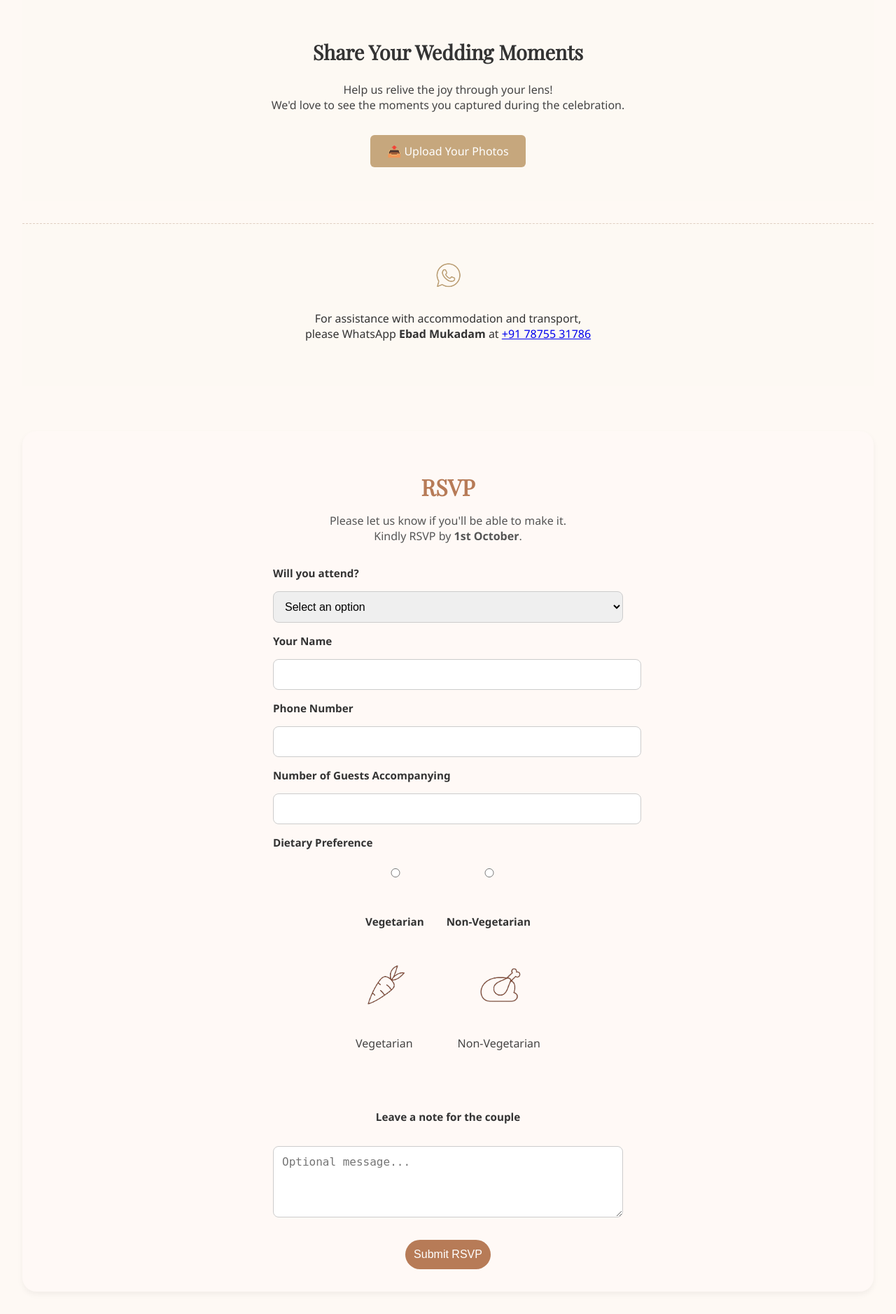
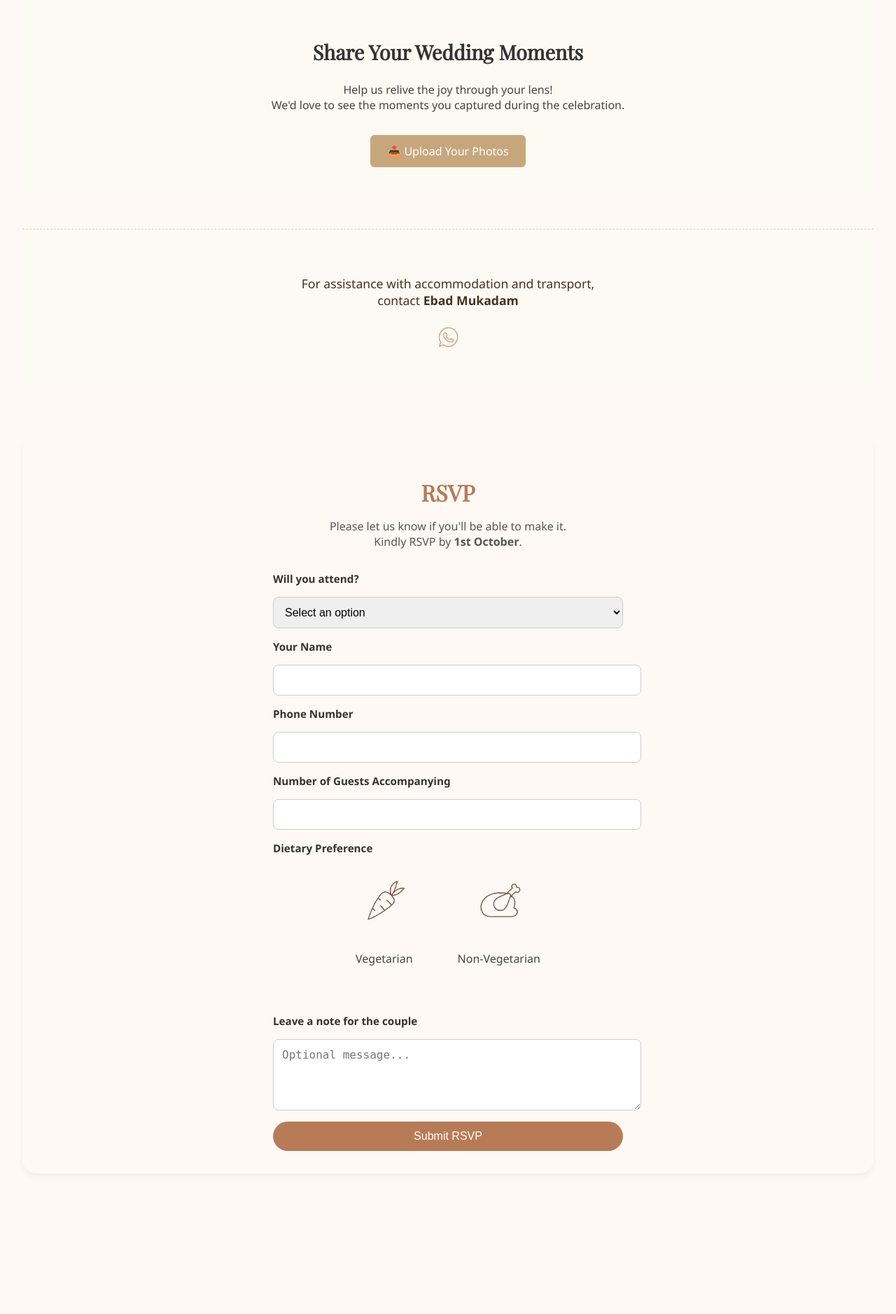
Before and after one commit to EbadMukadam/fifashaadi, a Flask app: page / in a window 1280 px wide. Shown: the part 2521-4399 px from the top of the page at 70% size. After the commit the page ends 4166 px from the top, so only its background shows below. Run offline with Flask 3, Linux system fonts and the light colour scheme; some libraries are stand-ins or nearby versions; some web fonts are replaced.

Commit message:
Updated contact assistance section: moved WhatsApp link to icon

```diff
--- a/static/style.css
+++ b/static/style.css
@@ -483,12 +483,23 @@ body {
   opacity: 0.9;
 }
 
-/* Contact section */
-.contact-assist .contact-text {
-  font-size: 1rem;
-  color: #333;
-  margin-top: 1rem;
+.contact-assist {
+  text-align: center;
+  margin: 40px 0;
 }
+
+.contact-text {
+  font-size: 1.1rem;
+  color: #443322;
+  margin-bottom: 10px;
+}
+
+.contact-assist .info-icon {
+  width: 40px;
+  height: auto;
+  margin-top: 10px;
+}
+
 
 .diet-choice-wrapper {
   display: flex;
--- a/templates/index.html
+++ b/templates/index.html
@@ -110,11 +110,13 @@
 
     <!-- Contact Assistance Section -->
     <section class="contact-assist">
-      <img src="{{ url_for('static', filename='whatsapp.png') }}" alt="WhatsApp Icon" class="info-icon">
       <p class="contact-text">
         For assistance with accommodation and transport,<br>
-        please WhatsApp <strong>Ebad Mukadam</strong> at <a class="whatsapp-link" href="https://wa.me/917875531786" target="_blank">+91 78755 31786</a>
+        contact <strong>Ebad Mukadam</strong>
       </p>
+      <a href="https://wa.me/917875531786" target="_blank">
+        <img src="{{ url_for('static', filename='whatsapp.png') }}" alt="WhatsApp Icon" class="info-icon">
+      </a>
     </section>
 
     <!-- RSVP Section -->
@@ -143,17 +145,7 @@
         <input type="number" name="guests" id="guests" min="0" max="5" required>
 
         <label>Dietary Preference</label>
-        <div class="diet-options">
-          <label class="diet-item">
-            <input type="radio" name="diet" value="Vegetarian" required>
-            <div class="diet-icon veg"></div>
-            Vegetarian
-          </label>
-          <label class="diet-item">
-            <input type="radio" name="diet" value="Non-Vegetarian">
-            <div class="diet-icon nonveg"></div>
-            Non-Vegetarian
-          </label>
+
         <div class="diet-choice-wrapper">
           <div class="diet-choice" data-value="Vegetarian">
             <img src="{{ url_for('static', filename='veg.png') }}" alt="Vegetarian">
```
